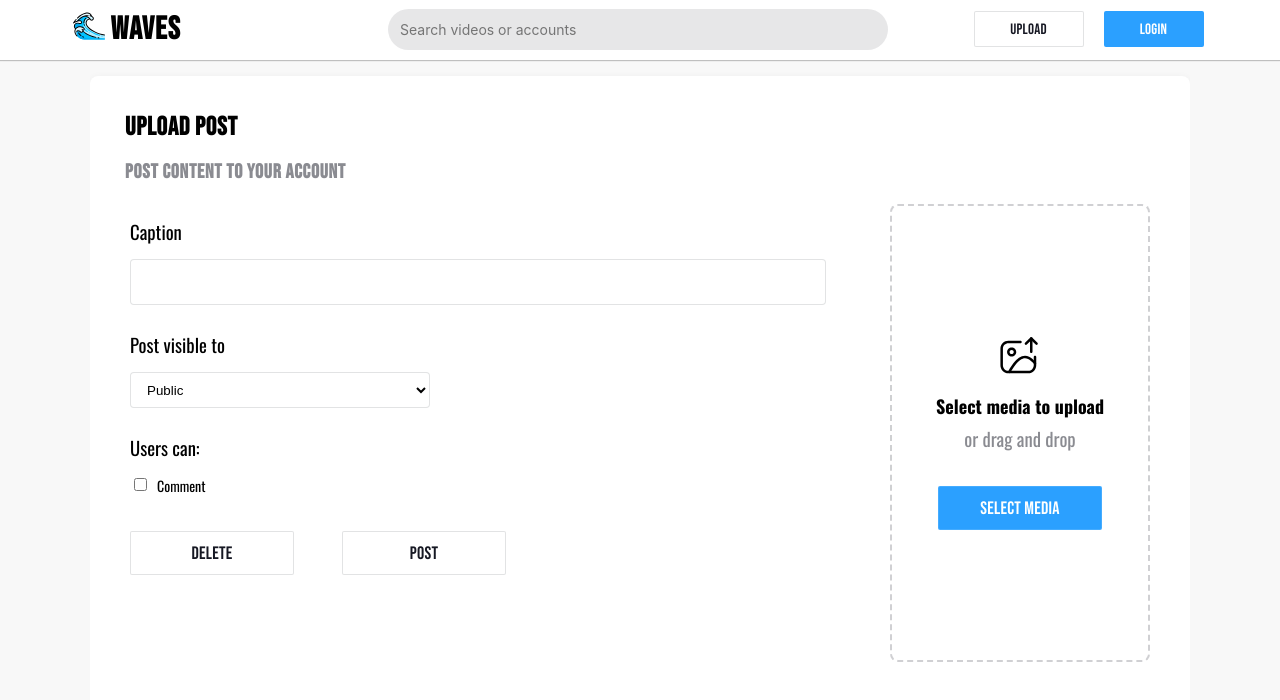
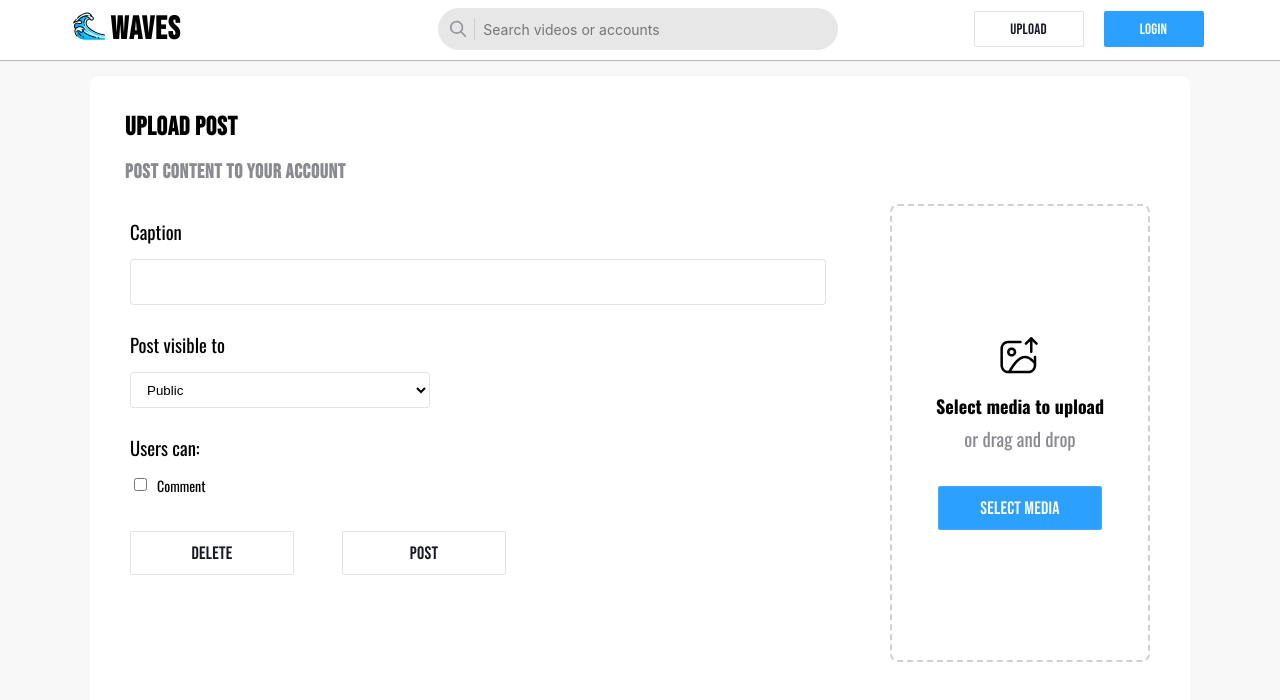
Before and after one commit to neillydev/waves_v2, a Next.js app: page /upload in a window 1280 px wide. Shown: the top 700 px of the page. Built offline with nearby package versions, Linux system fonts and the light colour scheme.

Commit message:
add styling to search bar

```diff
--- a/src/components/Navbar/Navbar.tsx
+++ b/src/components/Navbar/Navbar.tsx
@@ -2,7 +2,7 @@ import { AuthContext } from '@/context/AuthContext';
 import { ModalContext } from '@/context/ModalContext';
 import React, { useContext, useEffect, useState } from 'react';
 import WaveSVG from '../../../public/wave.svg';
-import UserSVG from '../../../public/user.svg';
+import SearchSVG from '../../../public/search.svg';
 
 import styles from '../../styles/Navbar/Navbar.module.css';
 import Dropdown from '../Dropdown/Dropdown';
@@ -36,6 +36,8 @@ const Navbar = () => {
         </div>
         <div className={styles.navCenter}>
           <form className={styles.navSearchForm} onSubmit={handleSearch} >
+            <SearchSVG />
+            <span className={styles.navSearchSeparator}></span>
             <input placeholder="Search videos or accounts" autoComplete="off" type="search" className={styles.navSearch}
             onChange={(e: any) => {
               let value: string = e.currentTarget.value;
--- a/src/styles/Navbar/Navbar.module.css
+++ b/src/styles/Navbar/Navbar.module.css
@@ -70,7 +70,20 @@
   border-radius: 100px;
   overflow: hidden;
   padding: 12px;
-  width: 500px;
+  width: 400px;
+}
+
+.navSearchForm > svg {
+  height: 18px;
+  width: 18px;
+  fill: rgba(22, 24, 35, .4);
+}
+
+.navSearchSeparator {
+  width: 1px;
+  height: 22px;
+  margin: -3px 8px;
+  background: rgba(22, 24, 35, .12);
 }
 
 .navSearch {
@@ -78,7 +91,7 @@
     Helvetica, Arial, sans-serif, "Apple Color Emoji", "Segoe UI Emoji";
   font-weight: 400;
   font-size: 14px;
-  width: 1000px;
+  width: 100%;
   border: none;
   background: transparent;
   outline: none;
```
